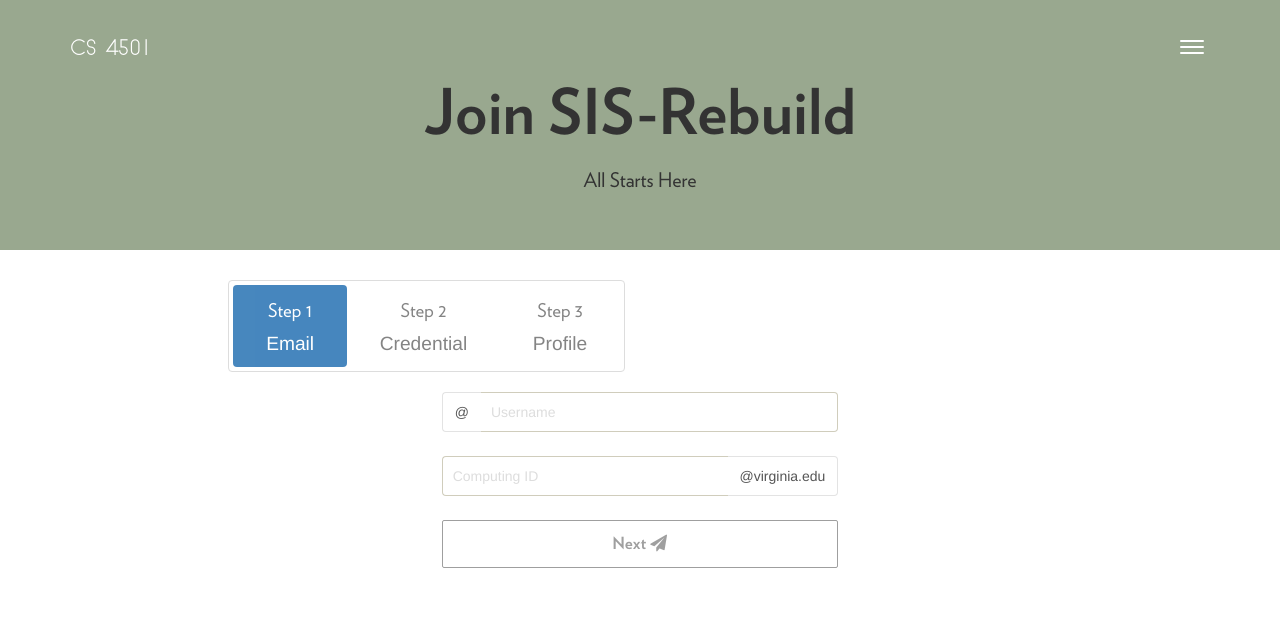
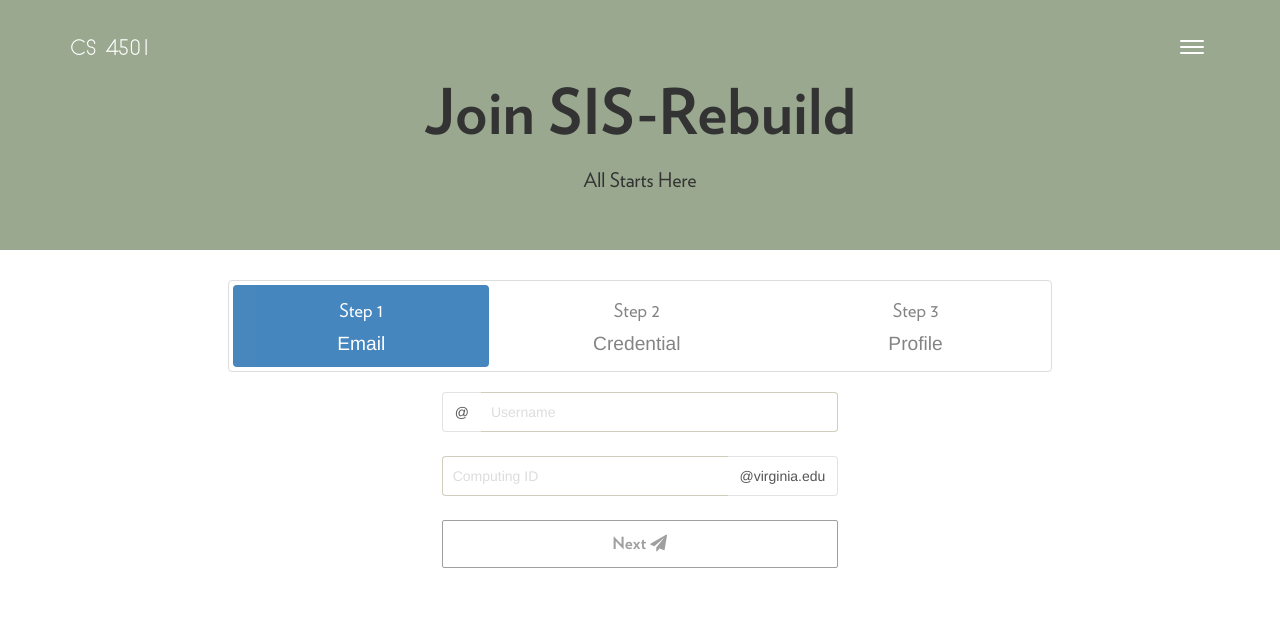
Before and after one commit to Charleo85/SIS-Rebuild, a Django app: page /signup/ in a window 1280 px wide. Shown: the top 632 px of the page. Run offline with Django 3.2, Linux system fonts and the light colour scheme; some libraries are stand-ins or nearby versions; some web fonts are replaced.

Commit message:
bug fixed

```diff
--- a/web/static/templates/signup.html
+++ b/web/static/templates/signup.html
@@ -11,7 +11,7 @@
 
 <div class="container-fluid">
       <div class="row row-center">
-          <div class="col-sm-6 col-md-8 col-md-offset-2 col-lg-8 col-lg-4">
+          <div class="col-sm-6 col-md-8 col-md-offset-2 col-lg-8 col-lg-offset-2">
               <ul class="nav nav-pills nav-justified thumbnail">
                   <li class="active"><a href="#email">
                       <h4 class="list-group-item-heading">Step 1</h4>
@@ -110,9 +110,8 @@
        </section>
 
       </form>
-  </div>
+</div>
 
-</div>
 {% include 'BottomBar.html' %}
 
 </html>
```
